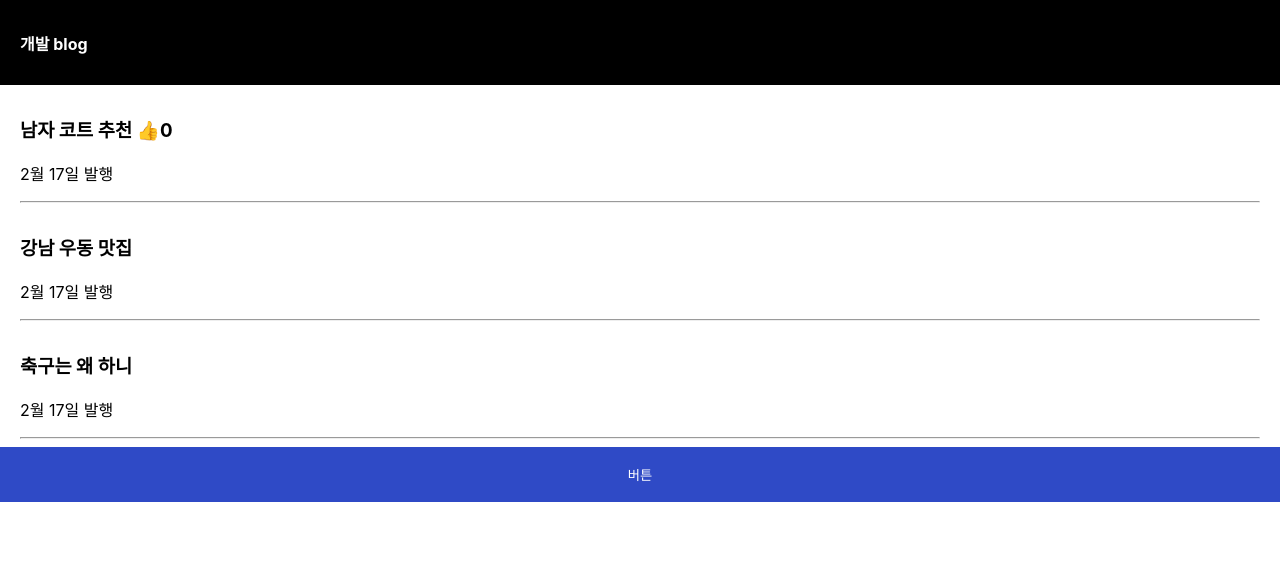
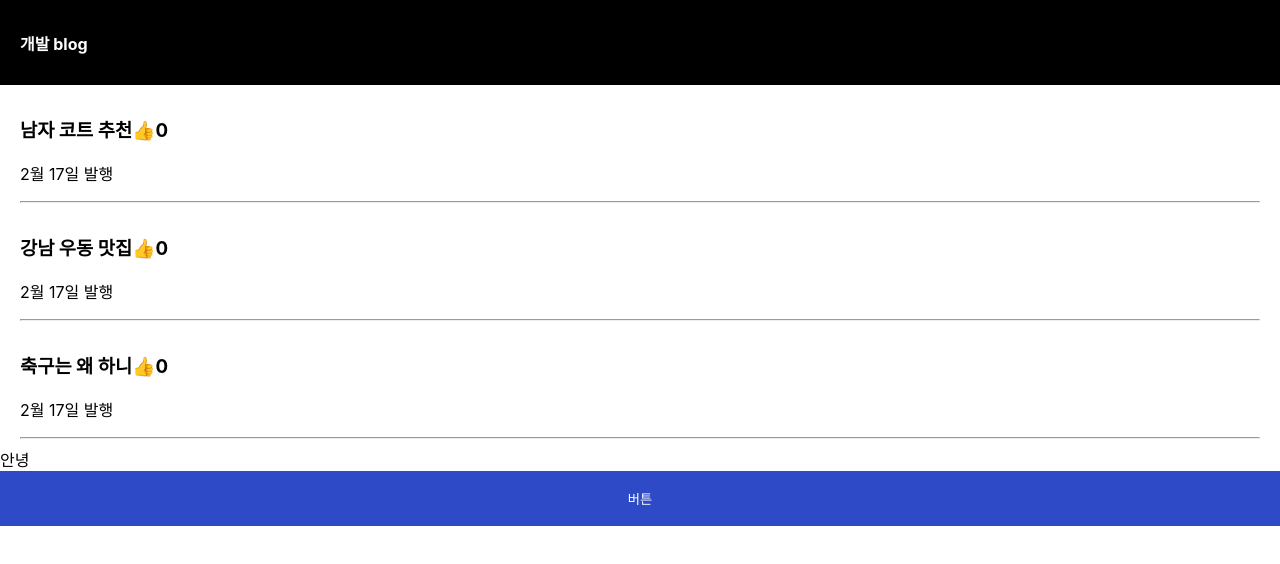
Before and after one commit to ZetGar/song, a React (Create React App) app in the folder ss/: page / in a window 1280 px wide. Shown: the top 564 px of the page. Built offline with nearby package versions, Linux system fonts and the light colour scheme.

Commit message:
Update App.js
react에서의 반복문 map 사용법 + 따봉 개별 클릭 state

```diff
--- a/ss/src/App.js
+++ b/ss/src/App.js
@@ -18,60 +18,69 @@ function App() {
     var newArray = [...글제목];
     newArray[0] = "여자 코트 추천";
     글제목변경(newArray);
-
-    // 버튼 눌렀을 때 순서 변경
-    // var newArray = [...글제목];
-    // newArray = ["강남 우동 맛집", "여자 코트 추천", "축구는 왜 하니"];
-    // 글제목변경(newArray);
   }
 
-  let [따봉, 따봉변경] = useState(0);
-  // let [modal, modal변경] = useState(false);
+  // let [따봉, 따봉변경] = useState(0);
+  let [따봉, 따봉변경] = useState([0, 0, 0]);
+  function 따봉바꾸기() {
+    var newArray = [...따봉];
+    따봉변경(newArray + 1);
+  }
 
   let [modal, setmodal] = useState(false);
+
+  // for반복문을 쓰고 싶다면?
+  function 반복된UI() {
+    var array = [];
+    for (var i = 0; i < 3; i++) {
+      array.push(<div>안녕</div>);
+
+      return array;
+    }
+  }
+
+  // var array = [2, 3, 4];
+
+  // var newarray = array.map(function (a) {
+  //   return a * 2;
+  // });
+  // console.log(array);
+  // console.log(newarray);
 
   return (
     <div className="App">
       <div className="black-nav">
         <h1>개발 blog</h1>
-        {/* <div>여기에 데이터바인딩?</div> */}
-        {/* <div>{data}</div> */}
       </div>
 
       {/* <button onClick={제목바꾸기}>버튼</button> */}
 
-      <div className="list">
+      {/* 반복문 쓰는 법 */}
+      {글제목.map(function (title, i) {
+        return (
+          <div className="list" key={i}>
             <h3>
-          {글제목[0]}{" "}
+              {title}
               <span
                 onClick={() => {
-              따봉변경(따봉 + 1);
+                  var newArray = [...따봉];
+                  newArray[i]++;
+                  따봉변경(newArray);
+
+                  console.log(따봉);
                 }}
               >
                 👍
               </span>
-          {따봉}
+              {따봉[i]}
             </h3>
             <p> 2월 17일 발행 </p>
             <hr />
           </div>
-      <div className="list">
-        <h3> {글제목[1]} </h3>
-        <p> 2월 17일 발행 </p>
-        <hr />
-      </div>
-      <div className="list">
-        {/* if대신 삼항연산자 */}
-        <h3
-        // onClick={() => {
-        //   modal변경(!modal);
-        // }}
-        >
-          {글제목[2]}
-        </h3>
-        <p> 2월 17일 발행 </p>
-        <hr />
-      </div>
+        );
+      })}
+
+      {반복된UI()}
 
       {/* {modal === true ? <Modal 글제목={글제목} /> : null} */}
 
```
Lines whose indentation alone changed are shown as unchanged.
